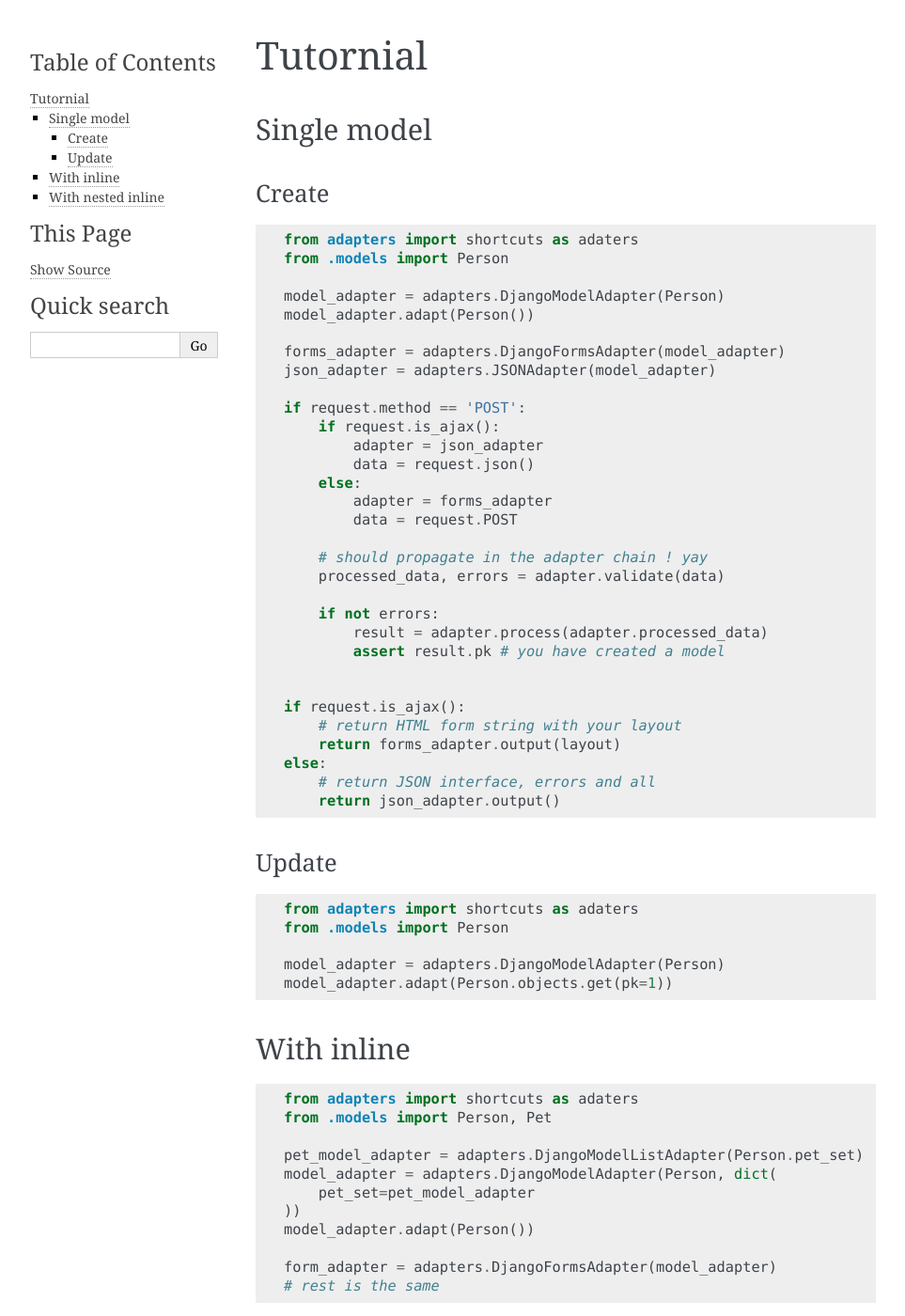
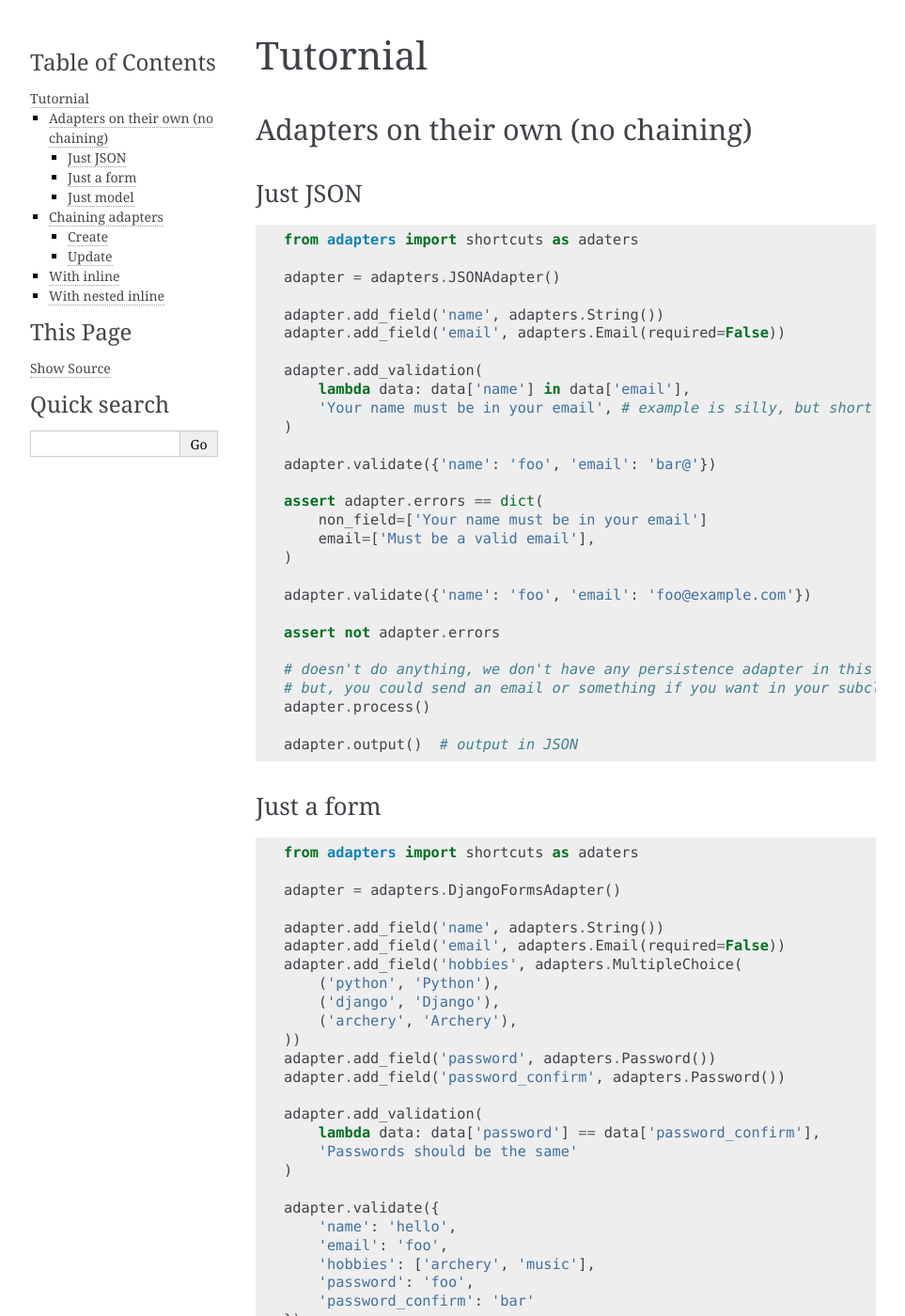
Before and after one commit to mjtamlyn/django-adapters, a Sphinx documentation site: the page built from docs/source/tutorial.rst, in a window 1280 px wide and 1400 px high. Shown: the whole window at 94% size, without its empty margins (148-1111 px from the left). Built offline with Sphinx 7.4.7, drawn with Linux system fonts in a browser that asks for light colours; some of the changed text lies outside the part shown.

Commit message:
Just daydreaming

```diff
--- a/docs/source/tutorial.rst
+++ b/docs/source/tutorial.rst
@@ -2,8 +2,138 @@
 Tutornial
 =========
 
-Single model
-============
+Adapters on their own (no chaining)
+===================================
+
+Just JSON
+---------
+
+.. code-block:: python
+
+
+    from adapters import shortcuts as adaters
+
+    adapter = adapters.JSONAdapter()
+
+    adapter.add_field('name', adapters.String())
+    adapter.add_field('email', adapters.Email(required=False))
+
+    adapter.add_validation(
+        lambda data: data['name'] in data['email'],
+        'Your name must be in your email', # example is silly, but short !
+    )
+
+    adapter.validate({'name': 'foo', 'email': 'bar@'})
+
+    assert adapter.errors == dict(
+        non_field=['Your name must be in your email']
+        email=['Must be a valid email'],
+    )
+
+    adapter.validate({'name': 'foo', 'email': 'foo@example.com'})
+
+    assert not adapter.errors
+
+    # doesn't do anything, we don't have any persistence adapter in this example !
+    # but, you could send an email or something if you want in your subclass ;)
+    adapter.process()
+
+    adapter.output()  # output in JSON
+
+
+Just a form
+-----------
+
+.. code-block:: python
+
+    from adapters import shortcuts as adaters
+
+    adapter = adapters.DjangoFormsAdapter()
+
+    adapter.add_field('name', adapters.String())
+    adapter.add_field('email', adapters.Email(required=False))
+    adapter.add_field('hobbies', adapters.MultipleChoice(
+        ('python', 'Python'),
+        ('django', 'Django'),
+        ('archery', 'Archery'),
+    ))
+    adapter.add_field('password', adapters.Password())
+    adapter.add_field('password_confirm', adapters.Password())
+
+    adapter.add_validation(
+        lambda data: data['password'] == data['password_confirm'],
+        'Passwords should be the same'
+    )
+
+    adapter.validate({
+        'name': 'hello',
+        'email': 'foo',
+        'hobbies': ['archery', 'music'],
+        'password': 'foo',
+        'password_confirm': 'bar'
+    })
+
+    assert adapter.errors == dict(
+        non_field=['Passwords should be the same'],
+        hobbies=['music is not a valid choice'],
+        email=['Must be a valid email'],
+    )
+
+    adapter.validate({
+        'name': 'hello',
+        'hobbies': ['archery', 'django'],
+        'password': 'foo',
+        'password_confirm': 'foo'
+    })
+
+    assert not adapter.errors
+
+    # doesn't do anything, we don't have any persistence adapter in this example !
+    # but, you could send an email or something if you want in your subclass ;)
+    adapter.process()
+
+    adapter.layout = (
+        ('name', 'email'),
+        'password',
+        'password_confirm',
+    )
+    form.output() # HTML form !
+
+Just model
+----------
+
+.. code-block:: python
+
+    from adapters import shortcuts as adaters
+
+    class Person(models.Model):
+        name = models.CharField(blank=False)
+
+    adapter = adapters.DjangoModelAdapter(Person)
+    adapter.adapt(Person())
+
+    adapter.validate({
+        'name': '',
+    })
+
+    assert adapter.errors == dict(
+        name=['Must not be blank'],
+    )
+
+    adapter.validate({
+        'name': 'hello',
+    })
+
+    assert not adapter.errors
+
+    result = adapter.process()
+    assert result.pk
+    assert respolt.name == 'hello'
+
+Chaining adapters
+=================
+
+All the fun happens when composing adapters with each other and build a tree.
 
 Create
 ------
@@ -17,9 +147,18 @@ Create
     model_adapter.adapt(Person())
 
     forms_adapter = adapters.DjangoFormsAdapter(model_adapter)
+    assert form_adapter.fields == model_adapter.fields
+
     json_adapter = adapters.JSONAdapter(model_adapter)
+    assert json_adapter.fields == model_adapter.fields
+
+    # another option, would be:
+    # json_adapter = adapters.JSONAdapter(forms_adapter)
+    # in this example it would result in the same
 
     if request.method == 'POST':
+        # We'll switch presentational adapter here, cause they both have the
+        # same persistence adapter so for db business logic we'll have the same
         if request.is_ajax():
             adapter = json_adapter
             data = request.json()
@@ -52,6 +191,8 @@ Update
 
     model_adapter = adapters.DjangoModelAdapter(Person)
     model_adapter.adapt(Person.objects.get(pk=1))
+
+    assert model_adapter.initial = {'name': 'hello'}
 
 With inline
 ===========
```
